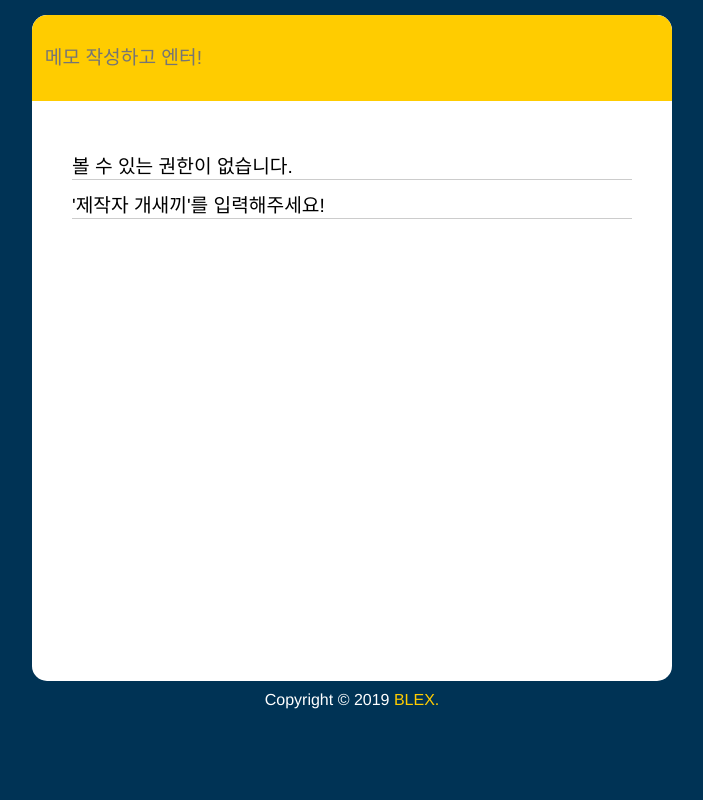
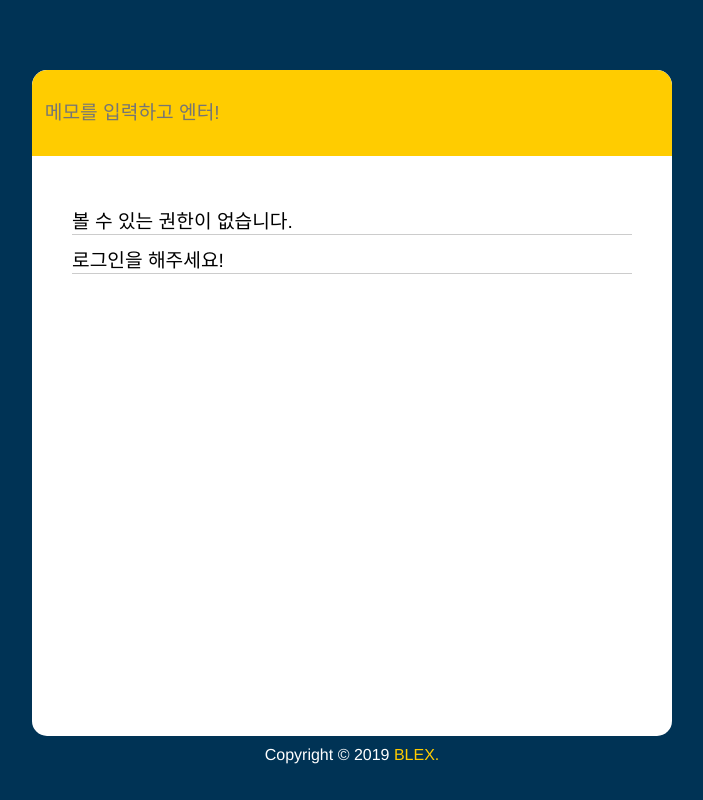
Before and after one commit to baealex/SkyNote, a PHP site: page / in a window 1280 px wide. Shown: the whole page, without its empty margins (288-991 px from the left). Run offline with PHP 8.4, Linux system fonts and the light colour scheme; some libraries are stand-ins or nearby versions.

Commit message:
[style] 레이아웃 디자인 일부 수정
수정
* 제목에 색상을 부여하고 링크와 코드에 더욱 아름다운 스타일 설정
* 스크롤을 내리면 입력창이 상단에 고정되도록 수정
* 리소스파일 구조화

TODO :
메뉴바와 인포메이션 창 구현하기

```diff
--- /dev/null
+++ b/assets/main.css
@@ -0,0 +1,283 @@
+@charset "utf-8";
+/*
+@font-face {
+    font-family: 'notokr-demilight';
+    font-style: normal;
+    font-weight: normal;
+    src: local('나눔바른고딕'), local('NanumBarunGothic'), local('나눔바른고딕OTF'),local('NanumBarunGothicOTF'), local('애플 SD 산돌고딕 Neo'), local('Apple SD Gothic Neo'), local('Noto Sans KR'),local('Noto+Sans');
+    src: url('https://happist.com/Font/notokr-demilight.eot');
+    src: url('https://happist.com/Font/notokr-demilight.eot?#iefix') format('embedded-opentype'),
+         url('https://happist.com/Font/notokr-demilight.woff2') format('woff2'),
+         url('https://happist.com/Font/notokr-demilight.woff') format('woff'),
+         url('https://happist.com/Font/notokr-demilight.ttf') format('truetype'),
+         url('https://happist.com/Font/notokr-demilight.svg') format('svg');
+}
+*/
+
+@import url("https://netdna.bootstrapcdn.com/font-awesome/4.1.0/css/font-awesome.min.css");
+i {
+    font-family: fontawesome !important;
+}
+
+@keyframes link_animation {0% {box-shadow: inset 0 -4px 0 #fc0;}100% {box-shadow: inset 0 -40px 0 #fc0;}}
+@-moz-keyframes link_animation {0% {box-shadow: inset 0 -4px 0 #fc0;}100% {box-shadow: inset 0 -40px 0 #fc0;}}
+@-webkit-keyframes link_animation {0% {box-shadow: inset 0 -4px 0 #fc0;}100% {box-shadow: inset 0 -40px 0 #fc0;}}
+@-o-keyframes link_animation {0% {box-shadow: inset 0 -4px 0 #fc0;}100% {box-shadow: inset 0 -40px 0 #fc0;}}
+
+@keyframes slide_bottom {0% {top: -100px;}100% {top: -10px;}}
+@-moz-keyframes slide_bottom {0% {top: -100px;}100% {top: -10px;}}
+@-webkit-keyframes slide_bottom {0% {top: -100px;}100% {top: -10px;}}
+@-o-keyframes slide_bottom {0% {top: -100px;}100% {top: -10px;}}
+
+.slide_bottom {
+    animation: slide_bottom .5s 1;
+    -moz-animation: slide_bottom .5s 1;
+    -webkit-animation: slide_bottom .5s 1;
+    -o-animation: slide_bottom .5s
+}
+
+html, body, div, span, applet, object, iframe, h1, h2, h3, h4, h5, h6, button, p, blockquote, pre, a, abbr, acronym, address, big, cite, del, dfn, em, img, ins, kbd, q, s, samp, small, strike, strong, sub, sup, tt, var, b, u, center, dl, dt, dd, ol, ul, li, fieldset, form, label, legend, table, caption, tbody, tfoot, thead, tr, th, td, article, aside, canvas, details, embed, figure, figcaption, footer, header, hgroup, menu, nav, output, ruby, section, summary, time, mark, audio, video
+{
+    font-family: 나눔바른고딕, NanumBarunGothic, 나눔바른고딕OTF, NanumBarunGothicOTF, '애플 SD 산돌고딕 Neo', 'Apple SD Gothic Neo', 'Noto Sans KR', 'Noto+Sans',  'notokr-demilight',  '맑은 고딕', 'Malgun Gothic', 'Helvetica Neue', Helvetica, Dotum, '돋움', sans-serif !important;
+    margin: 0;
+    padding: 0;
+    border: 0;
+    font-size: 100%;
+    vertical-align: baseline;
+}
+
+button
+{
+    border: 0 none;
+    background-color: transparent;
+    cursor: pointer;
+}
+
+body {
+    background:#035;
+}
+
+#body {
+    overflow: hidden;
+    margin:0 auto;
+    margin-top: 70px;
+    width:50%;
+    background:#fff;
+    border-radius: 15px;
+}
+
+.info_box > button {
+    position: fixed;
+    width: 50px;
+    height: 50px;
+    left: 5px;
+    top: 5px;
+}
+
+.info_box > button > a > i {
+    color: #fff;
+    font-size: 30px;
+}
+
+.menu_box > button {
+    position: fixed;
+    width: 50px;
+    height: 50px;
+    right: 5px;
+    top: 5px;
+}
+
+.menu_box > button > i {
+    color: #fff;
+    font-size: 30px;
+}
+
+#input_box {
+    position: relative;
+    width:100%;
+    text-align: center;
+    background: #FC0;
+    border-top-left-radius: 15px;
+    border-top-right-radius: 15px;
+}
+
+#input_box > form > input {
+    height: 20px;
+    font-size: 1.2em;
+    height: 60px;
+    width: 96%;
+    min-width: 96%;
+    padding: 2%;
+    border-radius: 0;
+    line-height: 15px;
+    background-color: transparent;
+    color: black;
+    border: none;
+    outline: none;
+}
+
+.content {
+    padding: 40px;
+    min-height: 500px;
+}
+
+.content > li {
+    padding-top: 10px;
+    list-style-type: none;
+    font-size: 1.2em;
+    border-bottom: 1px solid #ccc;
+}
+
+.content > li > h1 {
+    color:#f40;
+}
+
+.content > li > h2 {
+    color:#f80;
+}
+
+.content > li > h3 {
+    color:#fc0;
+}
+
+.content > li > h4 {
+    color:#0a3;
+}
+
+.content > li > h5 {
+    color:#06f;
+}
+
+.content > li > h6 {
+    color:#c6f;
+}
+
+.content > li > p > a {
+    text-decoration: none;
+    color: #000;
+    box-shadow: inset 0 -4px 0 #fc0;
+}
+
+.content > li > p > a:hover {
+    animation: link_animation .5s 1;
+    -moz-animation: link_animation .5s 1;
+    -webkit-animation: link_animation .5s 1;
+    -o-animation: link_animation .5s 1;
+    box-shadow: inset 0 -40px 0 #fc0;
+}
+
+.content > li > p > code {
+    background-color: #ccc;
+    border-radius: 5px;
+}
+
+.content > li > p > img {
+    max-width: 100%;
+}
+
+footer {
+    margin-top: 10px;
+    text-align: center;
+    margin-bottom: 10px;
+}
+
+footer > p {
+    color:#fff;
+}
+
+footer > p > a {
+    color: #fc0;
+    text-decoration: none;
+}
+
+.infomation_modal {
+    position: fixed;
+    z-index: 9999;
+    top: 0;
+    right: 0;
+    bottom: 0;
+    left: 0;
+    background: rgba(0, 0, 0, 0.7);
+    opacity:0;
+    -webkit-transition: opacity 400ms ease-in;
+    -moz-transition: opacity 400ms ease-in;
+    transition: opacity 400ms ease-in;
+    pointer-events: none;
+}
+
+.infomation_modal:target {
+    opacity:1;
+    pointer-events: auto;
+}
+
+.infomation_modal > div {
+	position: absolute;
+	top: 30%;
+	left: 36%;
+	width: 24%;
+	height: 30%;
+    padding: 30px;
+    border-radius: 15px;
+	background-color: white;
+	overflow: auto;
+}
+
+.infomation_modal > div > .info_close_btn {
+    position: absolute;
+    top: 12px;
+    right: 12px;
+    color: #000;
+    font-size: 20px;
+}
+
+.infomation_modal > div > h3 {
+    font-size: 1.5em;
+    margin-bottom: 10px;
+}
+
+.infomation_modal > div > p {
+    font-size: 1.1em;
+    margin-bottom: 10px;
+}
+
+.infomation_modal > div > a {
+    text-decoration: none;
+}
+
+@media only screen and (max-width: 1200px) {
+    #body {
+        width: 95%;
+    }
+
+    .info_box > button {
+        position: absolute;
+    }
+
+    .menu_box > button {
+        position: absolute;
+    }
+
+    #input_box > form > input {
+        font-size: 1em;
+    }
+
+    .content {
+        padding:20px;
+    }
+
+    .content > li {
+        font-size: 1em;
+    }
+
+    .infomation_modal > div {
+        top: 30%;
+        left: 5%;
+        width: 80%;
+        height: 40%;
+        padding: 20px;
+    }
+
+    .infomation_modal > div > p {
+        font-size: 1em;
+    }
+}
--- a/index.php
+++ b/index.php
@@ -1,26 +1,28 @@
 <!DOCTYPE html>
 <html>
 <head lang="ko">
-    <title>Notepad</title>
+    <title>NotePHPad</title>
     <meta charset="UTF-8">
     <meta name="viewport" content="width=device-width, initial-scale=1">
     <meta name="theme-color" content="#035">
-    <link rel="stylesheet" href="./style.css">
-    <link rel="icon" href="./favicon.ico">
-    <link rel="icon" type="image/png" href="./favicon.png" />
+    <link rel="stylesheet" href="/assets/main.css">
+    <link rel="icon" href="/assets/favicon.ico">
+    <link rel="icon" type="image/png" href="/assets/favicon.png">
+    <link rel="stylesheet" href="https://use.fontawesome.com/releases/v5.6.3/css/all.css" integrity="sha384-UHRtZLI+pbxtHCWp1t77Bi1L4ZtiqrqD80Kn4Z8NTSRyMA2Fd33n5dQ8lWUE00s/" crossorigin="anonymous">
 </head>
 <body>
-    <div class="body">
-        <div class="input_box">
+    <div id="body">
+        <div id="input_box">
             <form method="post" action="write.php">
-            <input id="default_focus" class="input_text" autocomplete="off" type="text" name="memo" placeholder="메모 작성하고 엔터!">
+                <input id="default_focus" autocomplete="off" type="text" name="memo" placeholder="메모를 입력하고 엔터!">
             </form>
         </div>
+
         <div class="content">
             <?php
                 session_start();
                 if(!isset($_SESSION['auth'])) {
-            echo "<li>볼 수 있는 권한이 없습니다.</li><li>'제작자 개새끼'를 입력해주세요!</li>";
+                    echo "<li>볼 수 있는 권한이 없습니다.</li><li>로그인을 해주세요!</li>";
                 }
                 else {
                     readfile("memo.txt");
@@ -34,5 +36,37 @@
     <script type="text/javascript">
         document.getElementById('default_focus').focus();
     </script>
+    <script type="text/javascript" src="https://ajax.googleapis.com/ajax/libs/jquery/1.4.2/jquery.min.js"></script>
+    <script type="text/javascript">
+    $(document).ready(function(){
+        var mql = window.matchMedia("screen and (max-width: 1200px)");
+
+        input_box = document.getElementById("input_box");
+        body = document.getElementById("body");
+        $(window).scroll(function () {
+            if ($(this).scrollTop() < 200) {
+                body.style.marginTop="70px";
+                input_box.style.position="relative";
+                input_box.style.width="100%";
+                input_box.style.top="0px";
+                $("#input_box").removeClass("slide_bottom");
+            } else {
+                if (mql.matches) {
+                    body.style.marginTop="140px";
+                } else {
+                    body.style.marginTop="170px";
+                }
+                input_box.style.position="fixed";
+                if (mql.matches) {
+                    input_box.style.width="95%";
+                } else {
+                    input_box.style.width="50%";
+                }
+                input_box.style.top="-10px";
+                $("#input_box").addClass("slide_bottom");
+            }
+        });
+    });
+    </script>
 </body>
 </html>
--- a/style.css
+++ /dev/null
@@ -1,99 +0,0 @@
-@charset "utf-8"
-@font-face {
- font-family: 'notokr-demilight';
- font-style: normal;
- font-weight: normal;
- src: local('나눔바른고딕'), local('NanumBarunGothic'), local('나눔바른고딕OTF'),local('NanumBarunGothicOTF'), local('애플 SD 산돌고딕 Neo'), local('Apple SD Gothic Neo'), local('Noto Sans KR'),local('Noto+Sans');
- src: url('https://happist.com/Font/notokr-demilight.eot');
- src: url('https://happist.com/Font/notokr-demilight.eot?#iefix') format('embedded-opentype'),
-      url('https://happist.com/Font/notokr-demilight.woff2') format('woff2'),
-      url('https://happist.com/Font/notokr-demilight.woff') format('woff'),
-      url('https://happist.com/Font/notokr-demilight.ttf') format('truetype'),
-      url('https://happist.com/Font/notokr-demilight.svg') format('svg');
- }
-html, body, div, span, applet, object, iframe, h1, h2, h3, h4, h5, h6, p, blockquote, pre, a, abbr, acronym, address, big, cite, code, del, dfn, em, img, ins, kbd, q, s, samp, small, strike, strong, sub, sup, tt, var, b, u, i, center, dl, dt, dd, ol, ul, li, fieldset, form, label, legend, table, caption, tbody, tfoot, thead, tr, th, td, article, aside, canvas, details, embed, figure, figcaption, footer, header, hgroup, menu, nav, output, ruby, section, summary, time, mark, audio, video
- {
-    font-family: 나눔바른고딕, NanumBarunGothic, 나눔바른고딕OTF, NanumBarunGothicOTF, '애플 SD 산돌고딕 Neo', 'Apple SD Gothic Neo', 'Noto Sans KR', 'Noto+Sans',  'notokr-demilight',  '맑은 고딕', 'Malgun Gothic', 'Helvetica Neue', Helvetica, Dotum, '돋움', sans-serif !important;
-    margin: 0;
-    padding: 0;
-    border: 0;
-    font-size: 100%;
-    vertical-align: baseline;
-}
-
-body {
-    background:#035;
-}
-
-.body {
-    overflow: hidden;
-    margin:0 auto;
-    margin-top: 15px;
-    width:50%;
-    background:#fff;
-    border-radius: 15px;
-}
-
-.input_box {
-    text-align: center;
-    background: #FC0;
-    border-top-left-radius: 15px;
-    border-top-right-radius: 15px;
-}
-
-.input_text {
-    height: 20px;
-    font-size: 1.2em;
-    height: 60px;
-    width: 96%;
-    min-width: 96%;
-    padding: 2%;
-    border-radius: 0;
-    line-height: 15px;
-    background-color: transparent;
-    color: black;
-    border: none;
-    outline: none;
-}
-
-.content {
-    padding: 40px;
-    min-height: 500px;
-}
-
-li {
-    padding-top: 10px;
-    list-style-type: none;
-    font-size: 1.2em;
-    border-bottom: 1px solid #ccc;
-}
-footer {
-    margin-top: 10px;
-    text-align: center;
-    margin-bottom: 10px;
-}
-footer > p {
-    color:#fff;
-}
-footer > p > a {
-    color: #fc0;
-    text-decoration: none;
-}
-
-@media only screen and (max-width: 1200px) {
-    .body {
-        width: 95%;
-    }
-
-    .input_text {
-        font-size: 1em;
-    }
-
-    .content {
-        padding:20px;
-    }
-
-    li {
-        font-size: 1em;
-    }
-}
```
Also changed, not shown: assets/favicon.ico (renamed from favicon.ico), assets/favicon.png (renamed from favicon.png). Lines whose indentation alone changed are shown as unchanged.
